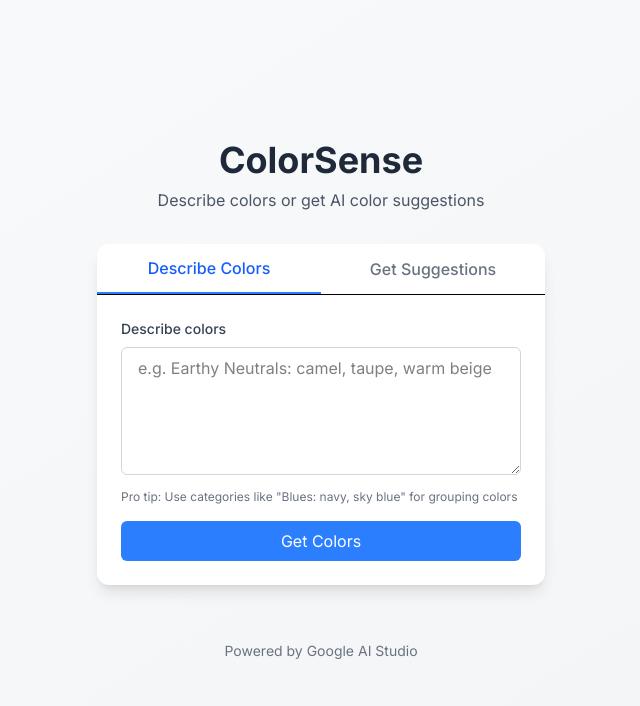
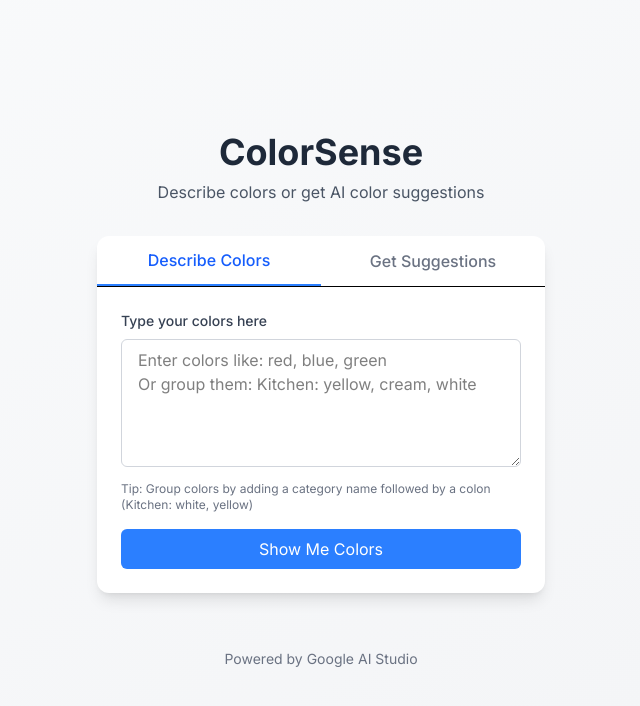
Before and after one commit to tvschaitanya/colorsense, a Next.js app: page / in a window 1280 px wide. Shown: the top 706 px of the page, without its empty margins (319-959 px from the left). Built offline with nearby package versions, Linux system fonts and the light colour scheme.

Commit message:
updated placeholders

```diff
--- a/src/app/page.tsx
+++ b/src/app/page.tsx
@@ -299,18 +299,19 @@ export default function Home() {
                   htmlFor="colorDescription"
                   className="block text-sm font-medium text-gray-700"
                 >
-                  Describe colors
+                  Type your colors here
                 </label>
                 <textarea
                   id="colorDescription"
                   value={colorInput}
                   onChange={(e) => setColorInput(e.target.value)}
-                  placeholder="e.g. Earthy Neutrals: camel, taupe, warm beige"
+                  placeholder="Enter colors like: red, blue, green
+Or group them: Kitchen: yellow, cream, white"
                   className="w-full px-4 py-2 border border-gray-300 rounded-md focus:ring-blue-500 focus:border-blue-500 h-32"
                 />
                 <p className="text-xs text-gray-500">
-                  Pro tip: Use categories like &quot;Blues: navy, sky blue&quot;
-                  for grouping colors
+                  Tip: Group colors by adding a category name followed by a
+                  colon (Kitchen: white, yellow)
                 </p>
               </div>
 
@@ -346,7 +347,7 @@ export default function Home() {
                     Processing...
                   </span>
                 ) : (
-                  "Get Colors"
+                  "Show Me Colors"
                 )}
               </motion.button>
             </motion.form>
@@ -363,18 +364,19 @@ export default function Home() {
                   htmlFor="suggestionQuery"
                   className="block text-sm font-medium text-gray-700"
                 >
-                  What colors are you looking for?
+                  Tell us what you need colors for
                 </label>
                 <textarea
                   id="suggestionQuery"
                   value={suggestionQuery}
                   onChange={(e) => setSuggestionQuery(e.target.value)}
-                  placeholder="e.g. soft autumn palette, modern minimalist website, coastal living room"
+                  placeholder="Example: colors for my bedroom
+Or be specific: colors for a beach-themed bathroom"
                   className="w-full px-4 py-2 border border-gray-300 rounded-md focus:ring-blue-500 focus:border-blue-500 h-32"
                 />
                 <p className="text-xs text-gray-500">
-                  Pro tip: Focus on color themes, moods, or styles for the best
-                  results
+                  Tip: Mention the room, mood, or style you want (modern
+                  kitchen, calm bedroom, etc.)
                 </p>
               </div>
 
@@ -410,7 +412,7 @@ export default function Home() {
                     Getting suggestions...
                   </span>
                 ) : (
-                  "Get Color Suggestions"
+                  "Get My Color Ideas"
                 )}
               </motion.button>
             </motion.form>
```
